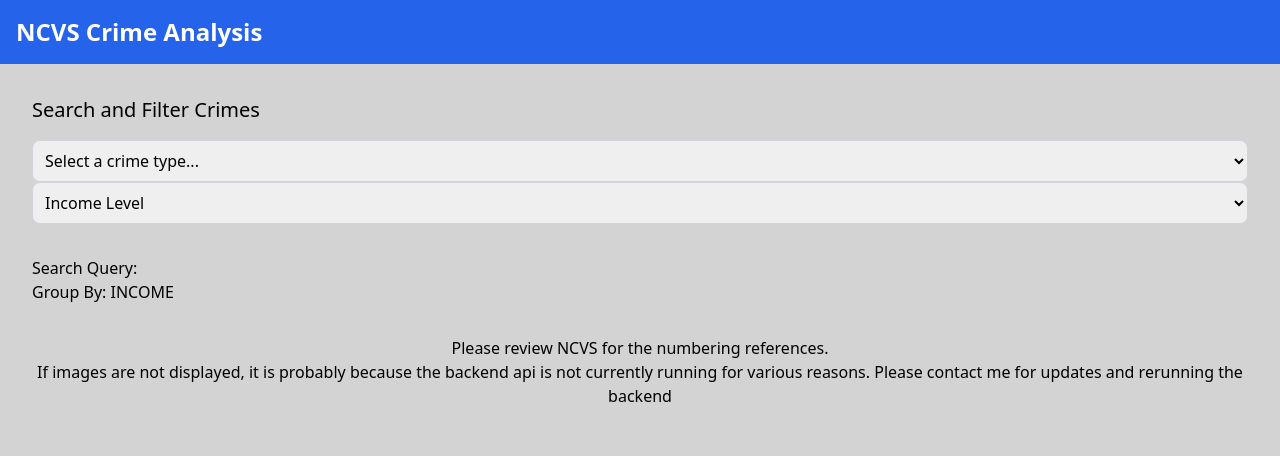
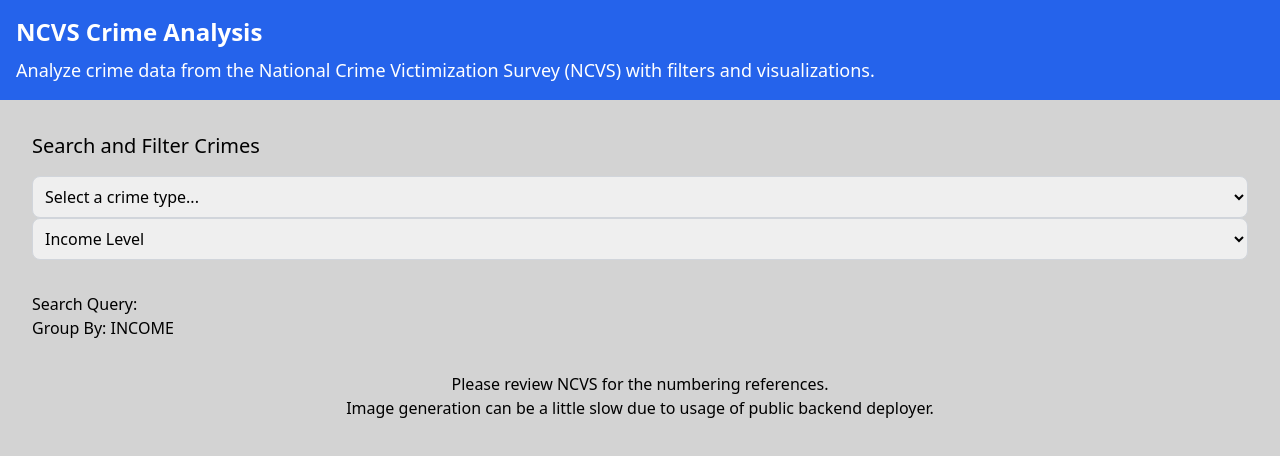
Before and after one commit to zelshahawy/crime-reports, a Next.js app: page / in a window 1280 px wide. Shown: the top 456 px of the page. Built offline with nearby package versions, Linux system fonts and the light colour scheme; no server answers.

Commit message:
updated look

```diff
--- a/app/page.tsx
+++ b/app/page.tsx
@@ -49,7 +49,7 @@
                         <div className="text-center">
                             {imageUrl && <img src={imageUrl} alt="Crime Data Visualization" />}
                             <p>Please review NCVS for the numbering references.</p>
-                            <p> If images are not displayed, it is probably because the backend api is not currently running for various reasons. Please contact me for updates and rerunning the backend </p>
+                            <p> Image generation can be a little slow due to usage of public backend deployer.</p>
                         </div>
                     </div>
                 </div>
--- a/components/Header.tsx
+++ b/components/Header.tsx
@@ -5,6 +5,9 @@
   return (
     <header className="bg-blue-600 text-white p-4">
       <h1 className="text-2xl font-bold">NCVS Crime Analysis</h1>
+      <p className="text-lg mt-2">
+        Analyze crime data from the National Crime Victimization Survey (NCVS) with filters and visualizations.
+      </p>
     </header>
   );
 };
```
